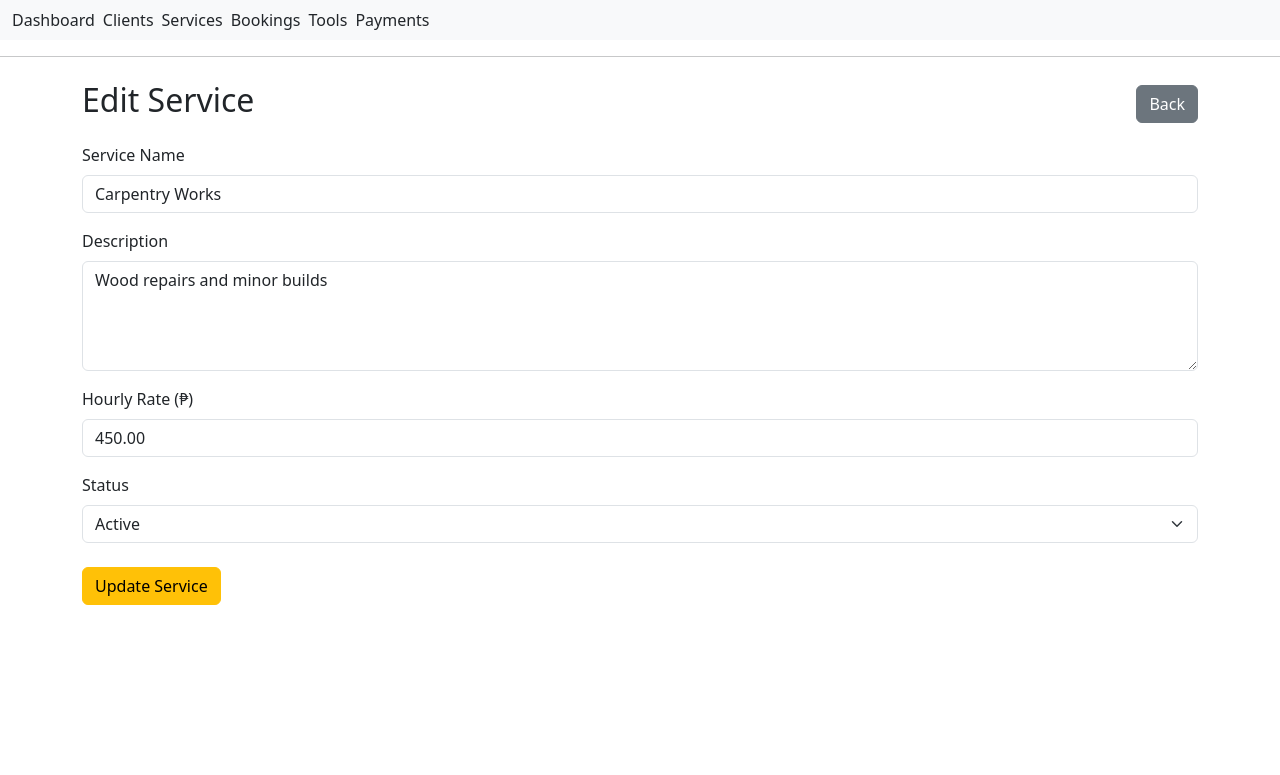
After one commit to lzaragosa555459-eng/DashboardDB, a PHP site: page /pages/services_edit.php?id=3 in a window 1280 px wide. The commit adds this page. Shown: the top 775 px of the page. Run offline with PHP 8.4, Linux system fonts and the light colour scheme; data comes from the database, SQL or seed files in the repository.

Commit message:
first commit

```diff
--- a/index.php
+++ b/index.php
@@ -22,7 +22,7 @@ $revenue = $revRow['s'];
   <script src="https://cdn.jsdelivr.net/npm/bootstrap@5.3.2/dist/js/bootstrap.bundle.min.js" integrity="sha384-yyyyyyyyyyyy" crossorigin="anonymous"></script>
 
 <?php include "nav.php"; ?>
- <div class="container">
+ <div class="container mt-4">
   <div class="row">
     <div class="col-12">
           </div>
--- a/pages/clients_list.php
+++ b/pages/clients_list.php
@@ -10,13 +10,13 @@ $result = mysqli_query($conn, "SELECT * FROM clients ORDER BY client_id DESC");
   <!-- Bootstrap CSS -->
   <link href="https://cdn.jsdelivr.net/npm/bootstrap@5.3.2/dist/css/bootstrap.min.css" rel="stylesheet">
 </head>
-<body>
+<body class="bg-light">
 <?php include "../nav.php"; ?>
 
 <div class="container my-4">
   <div class="d-flex justify-content-between align-items-center mb-3">
     <h2>Clients</h2>
-    <a href="clients_add.php" class="btn btn-success">+ Add Client</a>
+    <a href="clients_add.php" class="btn btn-primary">+ Add Client</a>
   </div>
 
   <div class="table-responsive">
@@ -38,7 +38,7 @@ $result = mysqli_query($conn, "SELECT * FROM clients ORDER BY client_id DESC");
             <td><?php echo $row['email']; ?></td>
             <td><?php echo $row['phone']; ?></td>
             <td>
-              <a href="clients_edit.php?id=<?php echo $row['client_id']; ?>" class="btn btn-primary btn-sm">Edit</a>
+              <a href="clients_edit.php?id=<?php echo $row['client_id']; ?>" class="btn btn-warning btn-sm">Edit</a>
             </td>
           </tr>
         <?php } ?>
--- /dev/null
+++ b/pages/services_edit.php
@@ -0,0 +1,96 @@
+<?php
+include "../db.php";
+
+$id = (int)$_GET['id'];
+
+$get = mysqli_query($conn, "SELECT * FROM services WHERE service_id = $id");
+$service = mysqli_fetch_assoc($get);
+
+if (isset($_POST['update'])) {
+
+  $name = mysqli_real_escape_string($conn, $_POST['service_name']);
+  $desc = mysqli_real_escape_string($conn, $_POST['description']);
+  $rate = mysqli_real_escape_string($conn, $_POST['hourly_rate']);
+  $active = mysqli_real_escape_string($conn, $_POST['is_active']);
+
+  mysqli_query($conn, "UPDATE services
+    SET service_name='$name',
+        description='$desc',
+        hourly_rate='$rate',
+        is_active='$active'
+    WHERE service_id=$id");
+
+  header("Location: services_list.php");
+  exit;
+}
+?>
+<!doctype html>
+<html lang="en">
+<head>
+  <meta charset="utf-8">
+  <title>Edit Service</title>
+
+  <!-- Bootstrap CSS -->
+  <link href="https://cdn.jsdelivr.net/npm/bootstrap@5.3.2/dist/css/bootstrap.min.css" rel="stylesheet">
+</head>
+<body>
+
+<?php include "../nav.php"; ?>
+
+<div class="container my-4">
+
+  <div class="d-flex justify-content-between align-items-center mb-3">
+    <h2>Edit Service</h2>
+    <a href="services_list.php" class="btn btn-secondary">Back</a>
+  </div>
+
+  <form method="post">
+
+    <div class="mb-3">
+      <label class="form-label">Service Name</label>
+      <input type="text"
+             name="service_name"
+             class="form-control"
+             value="<?php echo htmlspecialchars($service['service_name']); ?>"
+             required>
+    </div>
+
+    <div class="mb-3">
+      <label class="form-label">Description</label>
+      <textarea name="description"
+                class="form-control"
+                rows="4"
+                required><?php echo htmlspecialchars($service['description']); ?></textarea>
+    </div>
+
+    <div class="mb-3">
+      <label class="form-label">Hourly Rate (₱)</label>
+      <input type="number"
+             step="0.01"
+             name="hourly_rate"
+             class="form-control"
+             value="<?php echo htmlspecialchars($service['hourly_rate']); ?>"
+             required>
+    </div>
+
+    <div class="mb-4">
+      <label class="form-label">Status</label>
+      <select name="is_active" class="form-select" required>
+        <option value="1" <?php if($service['is_active']==1) echo "selected"; ?>>Active</option>
+        <option value="0" <?php if($service['is_active']==0) echo "selected"; ?>>Inactive</option>
+      </select>
+    </div>
+
+    <button type="submit" name="update" class="btn btn-warning">
+      Update Service
+    </button>
+
+  </form>
+
+</div>
+
+<!-- Bootstrap JS Bundle -->
+<script src="https://cdn.jsdelivr.net/npm/bootstrap@5.3.2/dist/js/bootstrap.bundle.min.js"></script>
+
+</body>
+</html>
```
Also changed, not shown: pages/services_list.php (added, +73 -0 lines).
